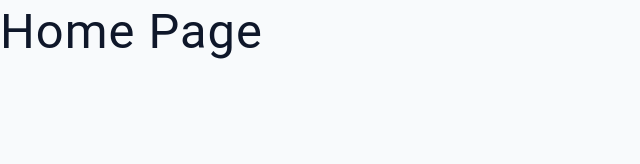
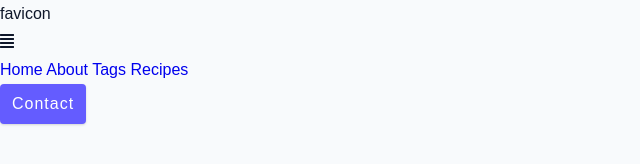
Before and after one commit to uzairahmed2126/HTML-CSS-PROJECTS, a plain HTML site: page starter/index.html in a window 1280 px wide. Shown: the whole page, without its empty margins (0-640 px from the left). Drawn offline with Linux system fonts and the light colour scheme.

Commit message:
start with html

```diff
--- a/starter/css/main.css
+++ b/starter/css/main.css
@@ -149,13 +149,10 @@ ul {
 .btn:hover {
   background: var(--primary-700);
   box-shadow: var(--shadow-3);
-}
-.btn-hipster {
-  color: var(--primary-500);
-  background: var(--primary-200);
-}
-.btn-hipster:hover {
-  color: var(--primary-200);
+  transition: all 2s ease-in-out 5ms;
+  border-radius: 80px;
+  transform:   rotate(3deg);
+  background: var(--primary-700);
   background: var(--primary-700);
 }
 .btn-block {
--- a/starter/index.html
+++ b/starter/index.html
@@ -1,24 +1,47 @@
 <!DOCTYPE html>
 <html lang="en">
+
 <head>
   <meta charset="UTF-8" />
   <meta http-equiv="X-UA-Compatible" content="IE=edge" />
   <meta name="viewport" content="width=device-width, initial-scale=1.0" />
   <title>Simply Recipes || Starter</title>
-    <!-- favicon -->
+  favicon
   <link rel="shortcut icon" href="./assets/favicon.ico" type="image/x-icon" />
   <!-- normalize -->
   <link rel="stylesheet" href="./css/normalize.css" />
   <!-- font-awesome -->
-    <link
-      rel="stylesheet"
-      href="https://cdnjs.cloudflare.com/ajax/libs/font-awesome/5.14.0/css/all.min.css"
-    />
+  <link rel="stylesheet" href="https://cdnjs.cloudflare.com/ajax/libs/font-awesome/5.14.0/css/all.min.css" />
   <!-- main css -->
   <link rel="stylesheet" href="./css/main.css" />
 </head>
+
 <body>
-   <h1>Home Page </h1>
+  <!-- Nav -->
+  <nav class="navbar">
+    <div class="nav-center">
+      <!-- header -->
+      <div class="nav-header">
+        <!-- <a href="../starter/index.html" class="nav-logo"> -->
+          <!-- <img src="../starter/assets/logo.svg" alt="simply recipes"></a> -->
+        <!-- <button type="button" class="btn nav-btn"> -->
+          <i class="fas fa-align-justify"></i>
+        </button>
+        <!-- links -->
+        <div class="nav-links">
+          <a href="../starter/index.html" class="nav-link">Home</a>
+          <a href="../starter/about.html" class="nav-link">About</a>
+          <a href="../starter/tags.html" class="nav-link">Tags</a>
+          <a href="../starter/recipes.html" class="nav-link">Recipes</a>
+          <div class="nav-link contact-link">
+            <a href="../starter/contact.html" class="btn">Contact</a>
+          </div>
+        </div>
+      </div>
+    </div>
+  </nav>
+  <!-- end of nav -->
 
 </body>
+
 </html>
```
Lines whose indentation alone changed are shown as unchanged.
